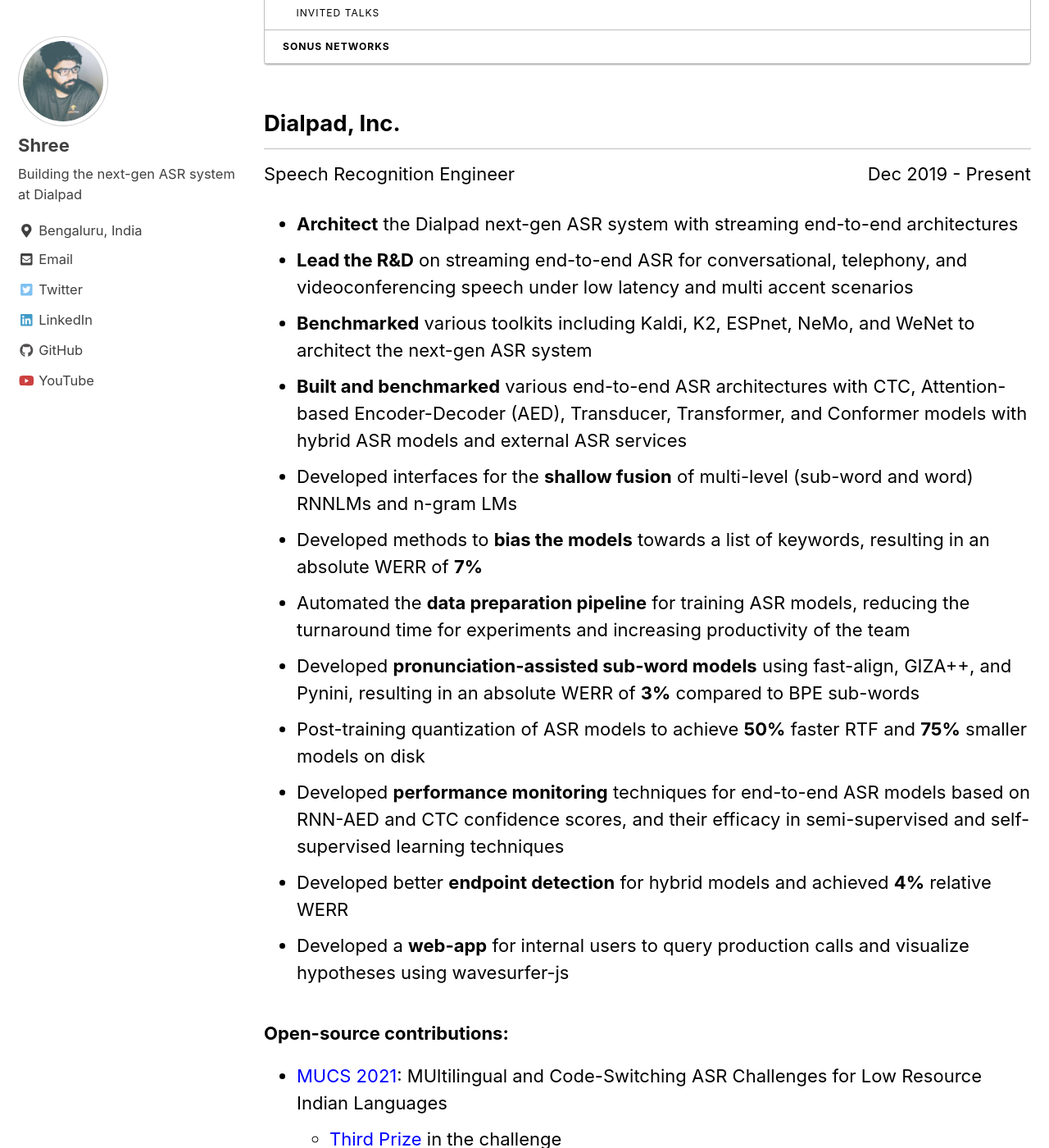
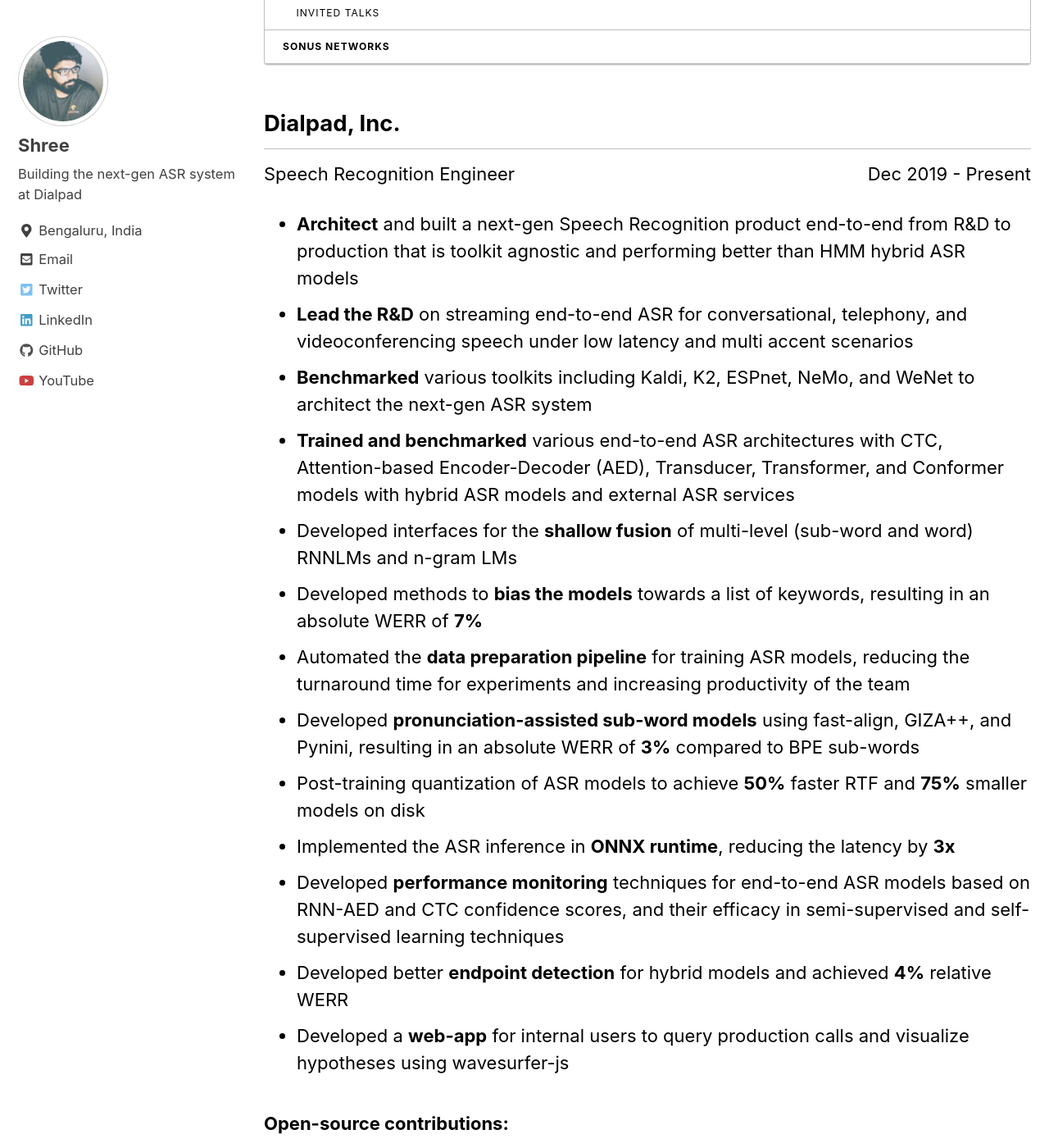
Before and after one commit to sknadig/sknadig.dev, a Jekyll site: the page built from _pages/work.md, in a window 1280 px wide and 1400 px high, scrolled down 568 px. Shown: the whole window at 82% size. Built offline with Jekyll 4.4.1, drawn with Linux system fonts in a browser that asks for light colours; nearby versions of some CDN libraries.

Commit message:
Update work to next gen prod

```diff
--- a/_pages/work.md
+++ b/_pages/work.md
@@ -23,15 +23,16 @@ toc_sticky: true
     </span>
 </p>
 
-- **Architect** the Dialpad next-gen ASR system with streaming end-to-end architectures
+- **Architect** and built a next-gen Speech Recognition product end-to-end from R&D to production that is toolkit agnostic and performing better than HMM hybrid ASR models
 - **Lead the R&D** on streaming end-to-end ASR for conversational, telephony, and videoconferencing speech under low latency and multi accent scenarios
 - **Benchmarked** various toolkits including Kaldi, K2, ESPnet, NeMo, and WeNet to architect the next-gen ASR system
-- **Built and benchmarked** various end-to-end ASR architectures with CTC, Attention-based Encoder-Decoder (AED), Transducer, Transformer, and Conformer models with hybrid ASR models and external ASR services
+- **Trained and benchmarked** various end-to-end ASR architectures with CTC, Attention-based Encoder-Decoder (AED), Transducer, Transformer, and Conformer models with hybrid ASR models and external ASR services
 - Developed interfaces for the **shallow fusion** of multi-level (sub-word and word) RNNLMs and n-gram LMs
 - Developed methods to **bias the models** towards a list of keywords, resulting in an absolute WERR of **7%**
 - Automated the **data preparation pipeline** for training ASR models, reducing the turnaround time for experiments and increasing productivity of the team
 - Developed **pronunciation-assisted sub-word models** using fast-align, GIZA++, and Pynini, resulting in an absolute WERR of **3%** compared to BPE sub-words
 - Post-training quantization of ASR models to achieve **50%** faster RTF and **75%** smaller models on disk
+- Implemented the ASR inference in **ONNX runtime**, reducing the latency by **3x**
 - Developed **performance monitoring** techniques for end-to-end ASR models based on RNN-AED and CTC confidence scores, and their efficacy in semi-supervised and self-supervised learning techniques
 - Developed better **endpoint detection** for hybrid models and achieved **4%** relative WERR
 - Developed a **web-app** for internal users to query production calls and visualize hypotheses using wavesurfer-js
```
Also changed, not shown: 1 other file.
